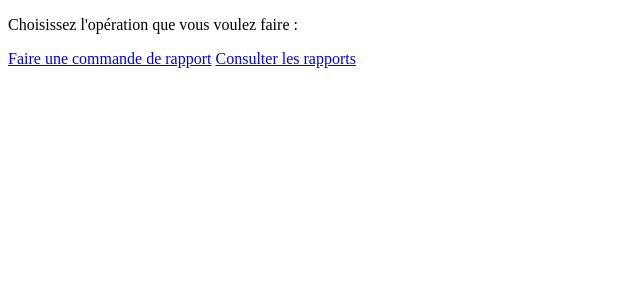
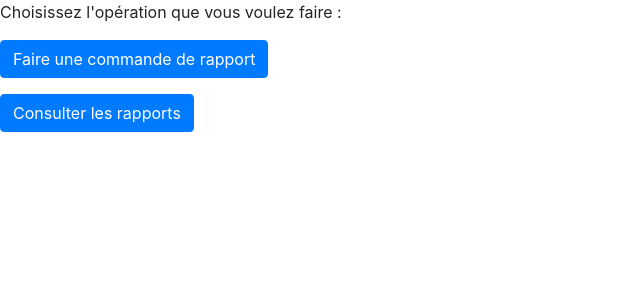
Before and after one commit to Yiwei-CHEN123/PHP-Projet, a PHP site: page /fonct_principe.php in a window 1280 px wide. Shown: the top 300 px of the page, without its empty margins (0-640 px from the left). Run offline with PHP 8.4, Linux system fonts and the light colour scheme; the visitor is signed in with stand-in values (Sample User, id 1).

Commit message:
Update fonct_principe.php

```diff
--- a/fonct_principe.php
+++ b/fonct_principe.php
@@ -12,13 +12,14 @@ if(isset($_SESSION['mail']) == FALSE || isset($_SESSION['mdp']) == FALSE) { // P
 <head>
     <meta charset="utf-8">
     <title>La fonction principale</title>
+    <link rel="stylesheet" href="css/bootstrap.min.css">
 </head>
 
 <body>
 
     <p>Choisissez l'opération que vous voulez faire :</p>
-    <a href="commande.php">Faire une commande de rapport</a>
-    <a href="liste_rapport.php">Consulter les rapports</a>
+    <p><a role="button" class="btn btn-primary" href="commande.php">Faire une commande de rapport</a></p>
+    <p><a role="button" class="btn btn-primary" href="liste_rapport.php">Consulter les rapports</a></p>
 
 </body>
 
```
